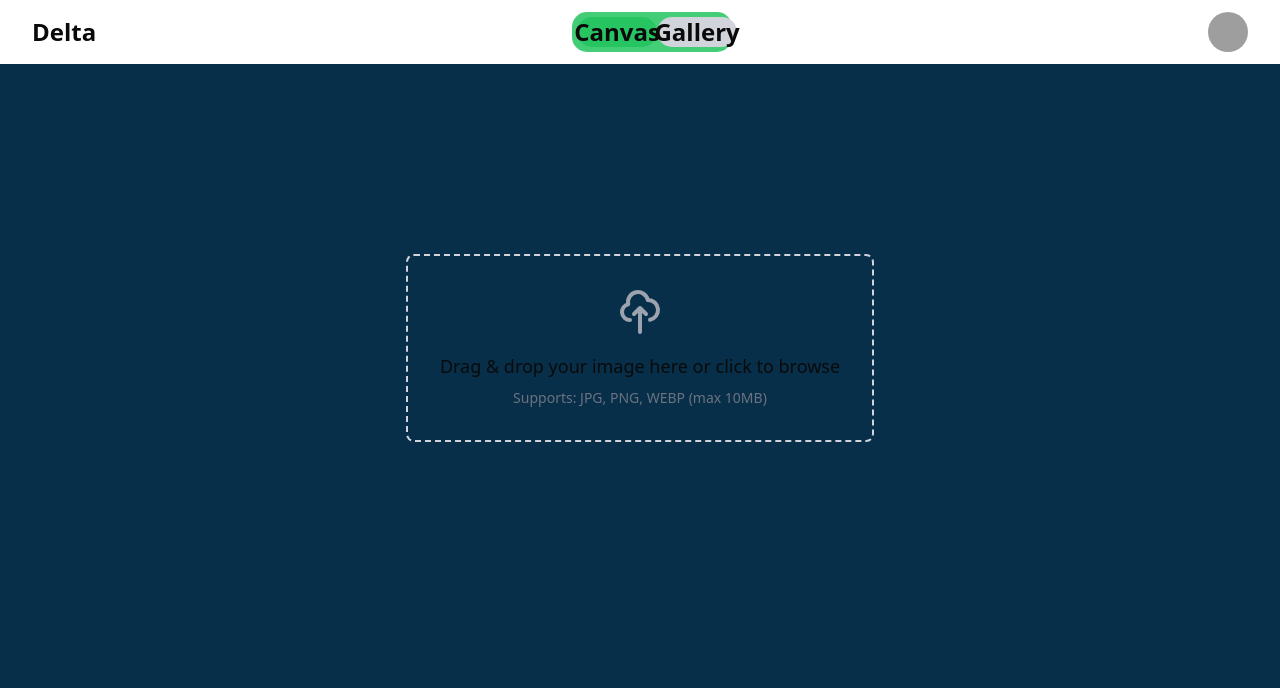
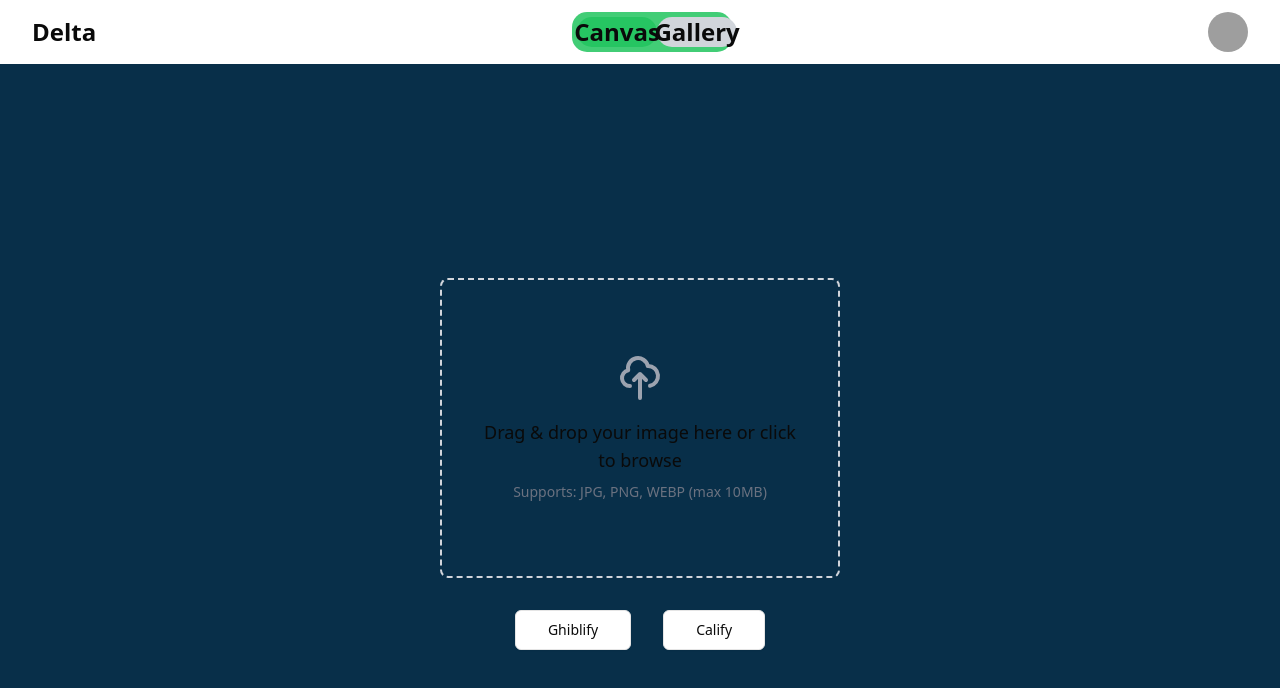
Before and after one commit to anynomous001/ImageWhisperAI, a Next.js app: page / in a window 1280 px wide. Shown: the top 688 px of the page. Built offline with nearby package versions, Linux system fonts and the light colour scheme; grey boxes are pictures that could not be loaded.

Commit message:
ui updated

```diff
--- a/actions/imageTransformAction.ts
+++ b/actions/imageTransformAction.ts
@@ -47,6 +47,13 @@ export const ImageTransformAction = async (formdata: FormData): Promise<ActionRe
         // });
 
         const response = await new Promise<{ data: [{ url: string }] }>((resolve) => {
+
+
+            setTimeout(() => {
+                // Simulate a successful response from OpenAI API
+                // Replace this with actual API call in production
+            }, 2000)
+
             resolve({
                 data: [
                     {
--- a/app/page.tsx
+++ b/app/page.tsx
@@ -14,14 +14,16 @@ const page = () => {
         error,
         success,
         transformedImageUrl,
-        originalImageUrl
+        originalImageUrl,
+        uploaded
     }: any = useImageUpload();
 
 
 
     return (
-        <main className='flex flex-col bg-sky-950 h-screen w-[100w]  justify-center items-center'>
-            <ImageUpload onImageUpload={handleImageUpload} />
+        <main className='flex  bg-sky-950 h-screen w-[100w] items-center justify-center '>
+            {
+                uploaded ? (
                     <ImageDisplay
                         originalImageUrl={originalImageUrl}
                         transformedImageUrl={transformedImageUrl}
@@ -29,7 +31,13 @@ const page = () => {
                         error={error}
                         reset={reset}
                         success={success}
+                        uploaded={uploaded}
                     />
+                ) : (
+                    <ImageUpload onImageUpload={handleImageUpload} />
+                )
+            }
+
         </main>
     )
 }
--- a/components/imageDisplay.tsx
+++ b/components/imageDisplay.tsx
@@ -1,4 +1,5 @@
 import React from 'react'
+import { Button } from './ui/button'
 
 interface ImageDisplayProps {
     originalImageUrl: string | null,
@@ -7,6 +8,7 @@ interface ImageDisplayProps {
     error: string | null,
     reset: () => void,
     success: boolean | null,
+    uploaded: boolean
 }
 
 
@@ -17,24 +19,33 @@ const ImageDisplay = ({
     error,
     reset,
     success,
+    uploaded
 }: ImageDisplayProps) => {
 
     console.log("originalImageUrl", originalImageUrl)
     console.log("transformedImageUrl", transformedImageUrl)
 
     return (
-        <div className='flex justify-between '>
-            <div className='w-[200px] h-[200px]'>
-                {isLoading ? <p>Loading...</p> : error ? <p className='text-red-500'>{error}</p>
-                    : originalImageUrl ? <img src={originalImageUrl} alt="Original" className='w-full h-full object-cover' /> : null}
+        <div className="flex flex-col  w-full h-full">
+
+            <div className='flex space-x-10 justify-center pt-[80px] w-full h-[70%] px-[20px]  '>
+                <div className='w-[40%] h-[80%] border-2 border-gray-300 rounded-lg  text-center cursor-pointer mb-8 transition-colors'>
+                    {isLoading ? <p>Loading...</p> : error ? <p className='text-red-500'>{error}</p>
+                        : originalImageUrl ? <img src={originalImageUrl} alt="Original" className='w-full h-full object-fill' /> : null}
+
+                </div>
+                <div className='w-[40%] h-[80%] border-2 border-gray-300 rounded-lg  text-center cursor-pointer mb-8 transition-colors'>
+                    {isLoading ? <p>Loading...</p> : error ? <p className='text-red-500'>{error}</p>
+                        : transformedImageUrl ? <img src={transformedImageUrl} alt="Original" className='w-full h-full object-fill' /> : null}
+
+                </div>
 
             </div>
-            <div className='w-[200px] h-[200px]'>
-                {isLoading ? <p>Loading...</p> : error ? <p className='text-red-500'>{error}</p>
-                    : transformedImageUrl ? <img src={transformedImageUrl} alt="Original" className='w-full h-full object-cover' /> : null}
-
+            <div className='flex justify-center items-center space-x-10'>
+                <Button variant={"secondary"} size={"lg"} onClick={() => window.open(originalImageUrl || '', '_blank')}>Download Original</Button>
+                <Button variant={"secondary"} size={"lg"} onClick={() => window.open(transformedImageUrl || '', '_blank')}>Download Transformed</Button>
+                <Button variant={"secondary"} size={"lg"} onClick={reset} >Reset</Button>
             </div>
-
         </div>
     )
 }
--- a/components/imageUpload.tsx
+++ b/components/imageUpload.tsx
@@ -1,5 +1,6 @@
 'use client';
 import { useState, useRef } from 'react';
+import { Button } from './ui/button';
 
 export default function ImageUpload({ onImageUpload }: { onImageUpload: (file: File) => void }) {
     // This component allows users to upload an image by dragging and dropping it or by clicking to select a file.
@@ -39,14 +40,18 @@ export default function ImageUpload({ onImageUpload }: { onImageUpload: (file: F
 
 
     return (
+        <div className="text-center flex flex-col items-center">
+
             <div
-            className={`border-2 border-dashed rounded-lg p-8 text-center cursor-pointer mb-8 transition-colors
+                className={`flex  justify-center items-center  w-[400px] h-[300px] border-2 border-dashed rounded-lg p-8 text-center cursor-pointer mb-8 transition-colors
         ${isDragging ? 'border-blue-500 bg-blue-50' : 'border-gray-300 hover:border-blue-400'}`}
                 onDragOver={handleDragOver}
                 onDragLeave={handleDragLeave}
                 onDrop={handleDrop}
                 onClick={handleButtonClick}
             >
+                <div>
+
                     <input
                         type="file"
                         ref={fileInputRef}
@@ -79,5 +84,12 @@ export default function ImageUpload({ onImageUpload }: { onImageUpload: (file: F
                         </p>
                     </div>
                 </div>
+            </div>
+            <div className="flex  gap-8">
+                <Button variant={"outline"} size={"lg"}  >Ghiblify</Button>
+                <Button variant={"outline"} size={"lg"}  >Calify</Button>
+            </div>
+        </div>
+
     );
 }
--- a/components/ui/button.tsx
+++ b/components/ui/button.tsx
@@ -36,7 +36,7 @@ const buttonVariants = cva(
 
 export interface ButtonProps
   extends React.ButtonHTMLAttributes<HTMLButtonElement>,
-    VariantProps<typeof buttonVariants> {
+  VariantProps<typeof buttonVariants> {
   asChild?: boolean
 }
 
--- a/hooks/useImageUpload.ts
+++ b/hooks/useImageUpload.ts
@@ -11,6 +11,7 @@ export interface UseImageUploadResult {
     reset: () => void
     handleImageUpload: (file: File) => void
     isLoading: boolean
+    uploaded: boolean
 }
 
 
@@ -24,8 +25,10 @@ export const useImageUpload = (): UseImageUploadResult => {
     const [transformedImageUrl, setTransformedImageUrl] = React.useState<string | null>(null)
     const [originalImageUrl, setOriginalImageUrl] = React.useState<string | null>(null)
     const [success, setSuccess] = React.useState<boolean>(false)
+    const [uploaded, setUploaded] = React.useState<boolean>(false)
 
     const handleImageUpload = (file: File): void => {
+        setUploaded(true)
 
         if (!file) {
             setError("Please upload a valid image file.");
@@ -95,6 +98,7 @@ export const useImageUpload = (): UseImageUploadResult => {
         setSuccess(false)
         setTransformedImageUrl(null)
         setOriginalImageUrl(null)
+        setUploaded(false)
     }
 
     return {
@@ -104,7 +108,8 @@ export const useImageUpload = (): UseImageUploadResult => {
         error,
         success,
         transformedImageUrl,
-        originalImageUrl
+        originalImageUrl,
+        uploaded
     }
 
 }
```
Lines whose indentation alone changed are shown as unchanged.
